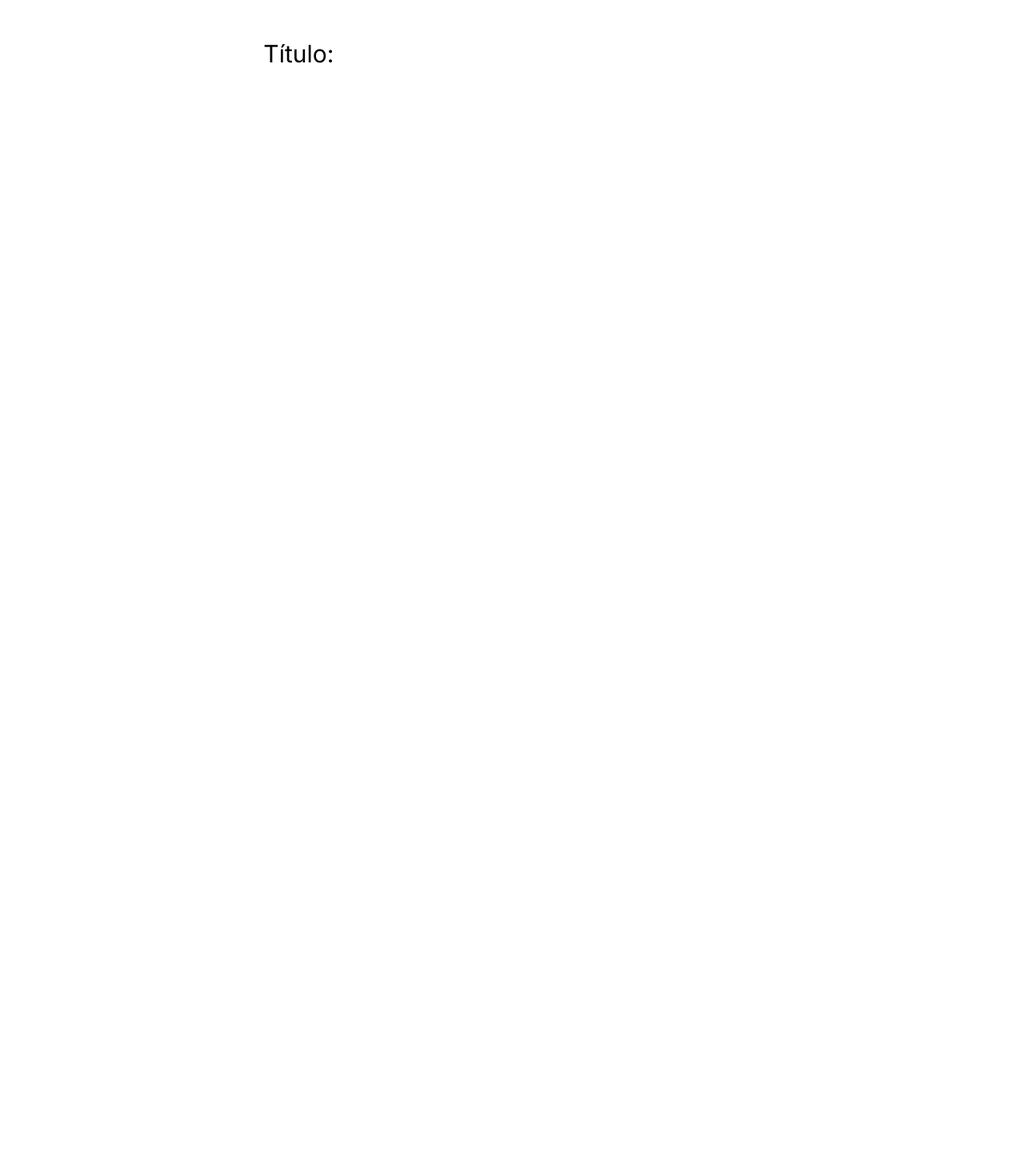
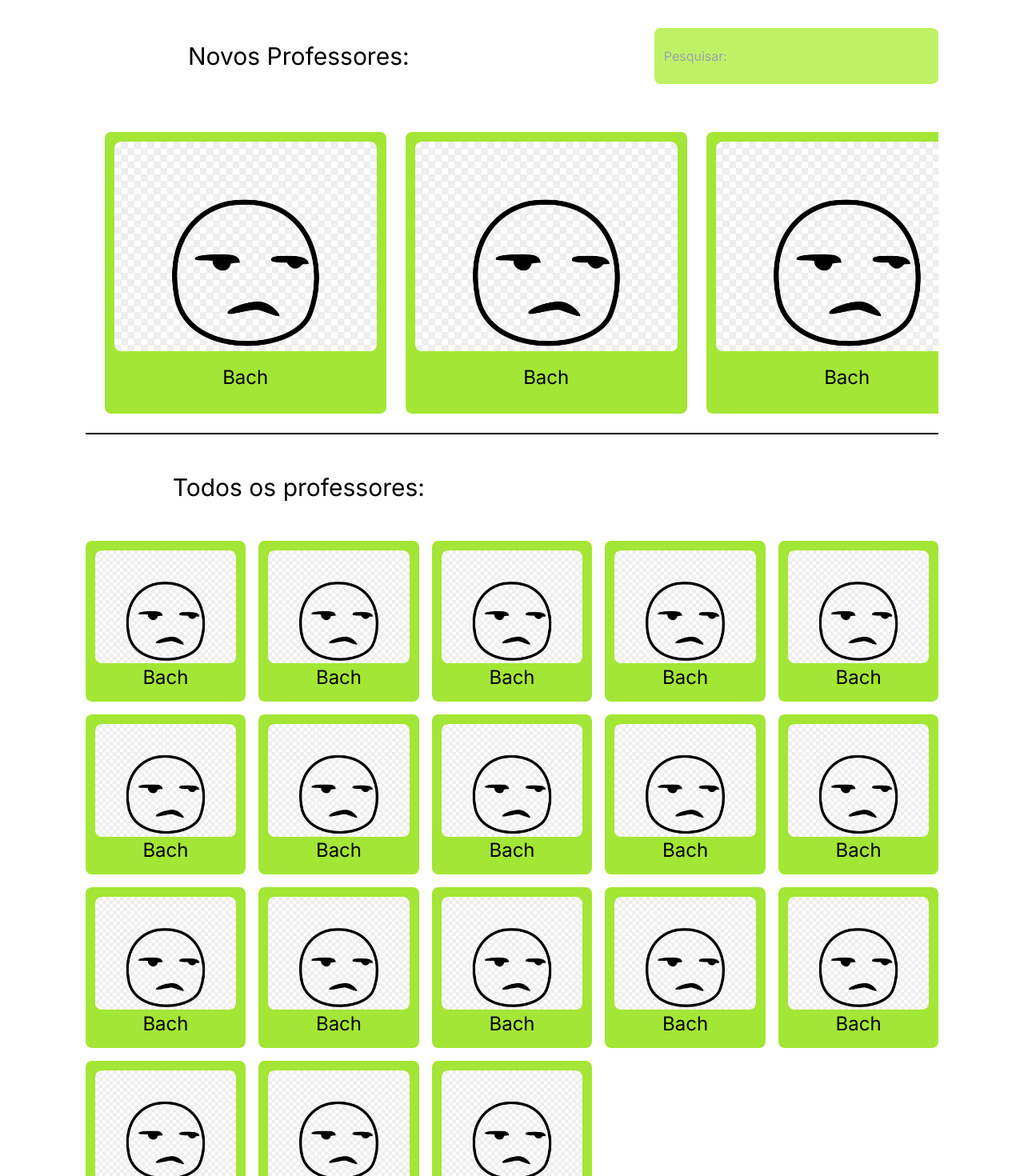
Before and after one commit to rafamxvgit/repoSiteCJR, a Next.js app in the folder frontsite/: page /feedNoLog in a window 1280 px wide. Shown: the top 1470 px of the page at 80% size. Before the commit the page ends 800 px from the top, so only its background shows below. Built offline with nearby package versions, Linux system fonts and the light colour scheme.

Commit message:
feature/a tela de feed deslogado tá quase pronta
	new file:   public/images/sad.png
	modified:   src/app/components/searchBoxFeed.tsx
	new file:   src/app/components/teacherIcon.tsx
	modified:   src/app/feedNoLog/page.tsx

```diff
--- a/frontsite/src/app/components/searchBoxFeed.tsx
+++ b/frontsite/src/app/components/searchBoxFeed.tsx
@@ -1 +1,13 @@
 import React from "react";
+
+interface SearchBox {
+    aparencia: string
+}
+
+const SearchBoxFeed: React.FC<SearchBox> = ({aparencia}) => {
+    return(
+        <input type="text" placeholder="Pesquisar:" className={aparencia}/>
+    )
+}
+
+export default SearchBoxFeed;
--- /dev/null
+++ b/frontsite/src/app/components/teacherIcon.tsx
@@ -0,0 +1,21 @@
+import React from "react";
+
+interface teachIcon {
+    nome: string,
+    foto: string
+}
+
+const TeacherIcon: React.FC<teachIcon> = ({nome, foto}) => {
+    return(
+        <button className="h-full aspect-square bg-lime-400 rounded-lg p-3">
+            <div className="h-4/5 w-full overflow-hidden rounded-lg">
+                <img className="w-full rounded-lg" src={foto} alt={foto} />
+            </div>
+            <div className="h-1/5 w-full content-center text-2xl">
+                {nome}
+            </div>
+        </button>
+    )
+}
+
+export default TeacherIcon;
--- a/frontsite/src/app/feedNoLog/page.tsx
+++ b/frontsite/src/app/feedNoLog/page.tsx
@@ -1,22 +1,64 @@
 import React from "react";
+import SearchBoxFeed from "../components/searchBoxFeed";
+import TeacherIcon from "../components/teacherIcon";
 
 const FeedLog = () => {
 
     return(
     <>
-        <main className="w-screen h-screen flex justify-center">
-            <div className="w-5/6 h-full">
+        <main className="w-screen flex justify-center">
+            <div className="w-5/6">
 
-                <div className="w-full h-1/6 flex justify-between">
+                <div className="w-full h-1/6 flex">
                     <div className="w-1/2 h-full ">
-                        <h1 className="h-full w-full text-3xl text-center content-around">Título:</h1>
+                        <h2 className="h-full w-full text-3xl text-center content-around">Novos Professores:</h2>
                     </div>
 
-                    <div className="w-1/2 h-full">
+                    <div className="w-1/2 h-full flex">
+                        <div className="h-1/2 w-full self-center flex justify-end">
+                            <SearchBoxFeed aparencia="w-2/3 h-full bg-lime-300 rounded-lg p-3"></SearchBoxFeed>
+                        </div>
                     </div>
                 </div>
 
-                <div className="w-full h-5/6">
+                <div className="w-full h-dvh">
+                    <section className="w-full h-1/2 flex gap-6 p-6 overflow-scroll">
+                        <TeacherIcon nome="Bach" foto="/images/sad.png"/>
+                        <TeacherIcon nome="Bach" foto="/images/sad.png"/>
+                        <TeacherIcon nome="Bach" foto="/images/sad.png"/>
+                        <TeacherIcon nome="Bach" foto="/images/sad.png"/>
+                        <TeacherIcon nome="Bach" foto="/images/sad.png"/>
+                        <TeacherIcon nome="Bach" foto="/images/sad.png"/>
+                        <TeacherIcon nome="Bach" foto="/images/sad.png"/>
+                        <TeacherIcon nome="Bach" foto="/images/sad.png"/>
+
+                    </section>
+                    <div className="h-0.5 w-full bg-black"></div>
+                    <section className="w-full h-dvh">
+                        <div className="w-full h-1/6">
+                            <h2 className="text-3xl w-1/2 h-full text-center content-around">Todos os professores:</h2>
+                        </div>
+                        <div className="grid grid-cols-5 h-dvh gap-4">
+                            <TeacherIcon nome="Bach" foto="/images/sad.png"/>
+                            <TeacherIcon nome="Bach" foto="/images/sad.png"/>
+                            <TeacherIcon nome="Bach" foto="/images/sad.png"/>
+                            <TeacherIcon nome="Bach" foto="/images/sad.png"/>
+                            <TeacherIcon nome="Bach" foto="/images/sad.png"/>
+                            <TeacherIcon nome="Bach" foto="/images/sad.png"/>
+                            <TeacherIcon nome="Bach" foto="/images/sad.png"/>
+                            <TeacherIcon nome="Bach" foto="/images/sad.png"/>
+                            <TeacherIcon nome="Bach" foto="/images/sad.png"/>
+                            <TeacherIcon nome="Bach" foto="/images/sad.png"/>
+                            <TeacherIcon nome="Bach" foto="/images/sad.png"/>
+                            <TeacherIcon nome="Bach" foto="/images/sad.png"/>
+                            <TeacherIcon nome="Bach" foto="/images/sad.png"/>
+                            <TeacherIcon nome="Bach" foto="/images/sad.png"/>
+                            <TeacherIcon nome="Bach" foto="/images/sad.png"/>
+                            <TeacherIcon nome="Bach" foto="/images/sad.png"/>
+                            <TeacherIcon nome="Bach" foto="/images/sad.png"/>
+                            <TeacherIcon nome="Bach" foto="/images/sad.png"/>
+                        </div>
+                    </section>
                 </div>
 
             </div>
```
Also changed, not shown: frontsite/public/images/sad.png (added).
